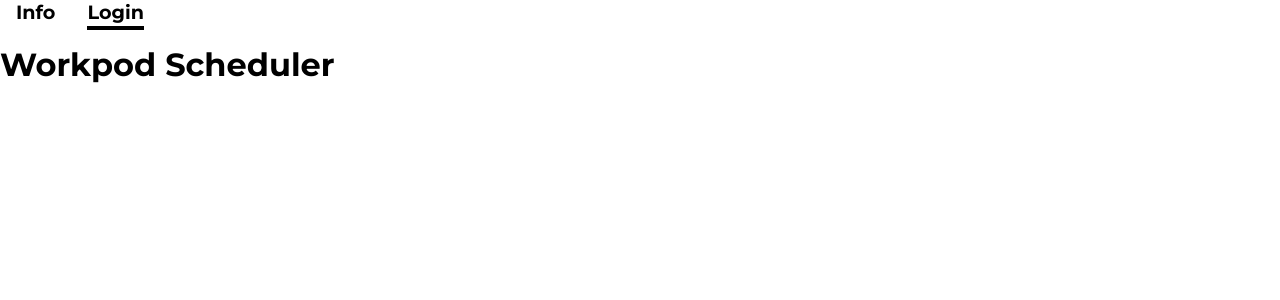
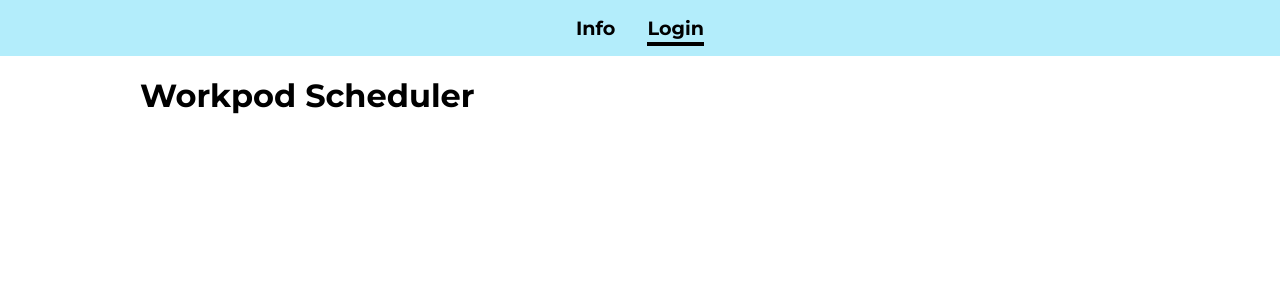
Before and after one commit to oskarisuonpaa/work-pod-end-user-interface, a React (Vite) app in the folder app/: page /login in a window 1280 px wide. Shown: the top 300 px of the page. Built offline with nearby package versions, Linux system fonts and the light colour scheme; no server answers.

Commit message:
Refactor components: update import paths for PageWrapper, enhance Reservations and Workpods components, and add PageWrapper styling.

```diff
--- a/app/src/components/LoginPage.tsx
+++ b/app/src/components/LoginPage.tsx
@@ -1,6 +1,6 @@
 import { GoogleLogin, type CredentialResponse } from "@react-oauth/google";
 import { useAuth } from "../auth/useAuth";
-import PageWrapper from "../components/PageWrapper";
+import PageWrapper from "./PageWrapper";
 
 const LoginPage = () => {
   const { onLogin } = useAuth();
--- a/app/src/components/NavBar/NavBar.css
+++ b/app/src/components/NavBar/NavBar.css
@@ -1,3 +1,11 @@
+.navbar {
+  background: var(--light-blue);
+  padding: 1rem 2rem;
+  display: flex;
+  justify-content: center;
+  align-items: center;
+}
+
 .navbar a {
   color: var(--black);
   text-decoration: none;
--- /dev/null
+++ b/app/src/components/PageWrapper/PageWrapper.css
@@ -0,0 +1,34 @@
+.page-wrapper {
+  padding: 0 0 3.75rem;
+  margin: 0 auto 2.5rem;
+  display: flex;
+  flex-direction: column;
+  align-items: center;
+}
+
+.page-content {
+  max-width: 62.5rem;
+  width: 100%;
+  margin: 0 auto;
+}
+
+.page-title-container {
+  margin: 0;
+  padding: 0;
+  max-width: 62.5rem;
+  width: 100%;
+}
+
+.page-title {
+  text-align: left;
+  line-height: 1.2em;
+  max-width: 49.375rem;
+  position: relative;
+  font-weight: 700;
+}
+
+@media screen and (min-width: 47.5em) {
+  .page-title h1 {
+    font-size: 2.375rem;
+  }
+}
--- a/app/src/components/PageWrapper.tsx
+++ b/app/src/components/PageWrapper/index.tsx
@@ -1,10 +1,11 @@
 import type { ReactNode } from "react";
+import "./PageWrapper.css";
 
 const PageWrapper = ({
   children,
   pageTitle,
 }: {
-  children: ReactNode;
+  children?: ReactNode;
   pageTitle: string;
 }) => {
   return (
@@ -12,7 +13,7 @@ const PageWrapper = ({
       <div className="page-title-container">
         <h1 className="page-title">{pageTitle}</h1>
       </div>
-      <div className="page-content">{children}</div>
+      {children && <div className="page-content">{children}</div>}
     </div>
   );
 };
--- a/app/src/components/Reservations/index.tsx
+++ b/app/src/components/Reservations/index.tsx
@@ -2,6 +2,7 @@ import { useEffect, useState } from "react";
 import ReservationLink from "../ReservationLink";
 import "./Reservations.css";
 import { getUserReservations } from "../../utils/BackendCommunication";
+import PageWrapper from "../PageWrapper";
 
 type ReservationType = {
   id: string;
@@ -12,15 +13,15 @@ type ReservationType = {
 
 const Reservations = () => {
   const [reservations, setReservations] = useState<ReservationType[]>([]);
-  const [firstLoad, setFirstLoad] = useState(true);
+  const [isLoading, setIsLoading] = useState(true);
 
   useEffect(() => {
     const fetchReservations = async () => {
       try {
         const reservations = await getUserReservations();
         setReservations(reservations);
-        if (firstLoad) {
-          setFirstLoad(false);
+        if (isLoading) {
+          setIsLoading(false);
         }
       } catch (error) {
         console.error("Error fetching reservations:", error);
@@ -30,24 +31,12 @@ const Reservations = () => {
     fetchReservations();
   }, []);
 
-  if (firstLoad) {
-    return (
-      <div className="page-content">
-        <div className="page-title">
-          <h1>Loading...</h1>
-        </div>
-      </div>
-    );
+  if (isLoading) {
+    return <PageWrapper pageTitle="Loading..."></PageWrapper>;
   }
 
   if (reservations.length === 0) {
-    return (
-      <div className="page-content">
-        <div className="page-title">
-          <h1>No Reservations Found</h1>
-        </div>
-      </div>
-    );
+    return <PageWrapper pageTitle="No Reservations Found"></PageWrapper>;
   }
 
   return (
--- a/app/src/components/WorkPod/index.tsx
+++ b/app/src/components/WorkPod/index.tsx
@@ -9,7 +9,7 @@ import {
   postReservation,
   deleteReservation,
 } from "../../utils/BackendCommunication";
-import PageWrapper from "../../components/PageWrapper";
+import PageWrapper from "../PageWrapper";
 
 import "./Workpod.css";
 
--- a/app/src/components/WorkPods/index.tsx
+++ b/app/src/components/WorkPods/index.tsx
@@ -1,8 +1,8 @@
 import "./WorkPods.css";
 import { Fragment, useEffect, useState } from "react";
 import { getWorkpods } from "../../utils/BackendCommunication";
-import PageWrapper from "../../components/PageWrapper";
-import WorkpodLink from "./WorkPodLink";
+import PageWrapper from "../PageWrapper";
+import WorkpodLink from "./WorkpodLink";
 
 const Workpods = () => {
   const [workPods, setWorkPods] = useState<any[]>([]);
--- a/app/src/index.css
+++ b/app/src/index.css
@@ -20,10 +20,15 @@
 @font-face {
   font-family: lamk-icons;
   src: url(https://lab.fi/themes/custom/lab/assets/fonts/lamk-icons/fonts/lamk-icons.eot?c6x50k=);
-  src: url(https://lab.fi/themes/custom/lab/assets/fonts/lamk-icons/fonts/lamk-icons.eot?c6x50k=#iefix) format("embedded-opentype"), url(./assets/lamk-icons.ttf?c6x50k=) format("truetype"), url(./assets/lamk-icons.woff?c6x50k=) format("woff"), url(https://lab.fi/themes/custom/lab/assets/fonts/lamk-icons/fonts/lamk-icons.svg?c6x50k=#lamk-icons) format("svg");
+  src: url(https://lab.fi/themes/custom/lab/assets/fonts/lamk-icons/fonts/lamk-icons.eot?c6x50k=#iefix)
+      format("embedded-opentype"),
+    url(./assets/lamk-icons.ttf?c6x50k=) format("truetype"),
+    url(./assets/lamk-icons.woff?c6x50k=) format("woff"),
+    url(https://lab.fi/themes/custom/lab/assets/fonts/lamk-icons/fonts/lamk-icons.svg?c6x50k=#lamk-icons)
+      format("svg");
   font-weight: 400;
   font-style: normal;
-  font-display: block
+  font-display: block;
 }
 
 body {
@@ -44,28 +49,3 @@ h2 {
   line-height: 1.2em;
   word-wrap: break-word;
 }
-
-.page-container {
-  padding: 0 0 3.75rem;
-  margin: 0 auto 2.5rem;
-}
-
-.page-content {
-  max-width: 62.5rem;
-  margin: 0 auto;
-}
-
-.page-title h1 {
-  text-align: left;
-  line-height: 1.2em;
-  max-width: 49.375rem;
-  position: relative;
-  font-size: 1.25rem;
-  font-weight: 700;
-}
-
-@media screen and (min-width: 47.5em) {
-  .page-title h1 {
-    font-size: 2.375rem;
-  }
-}
```
